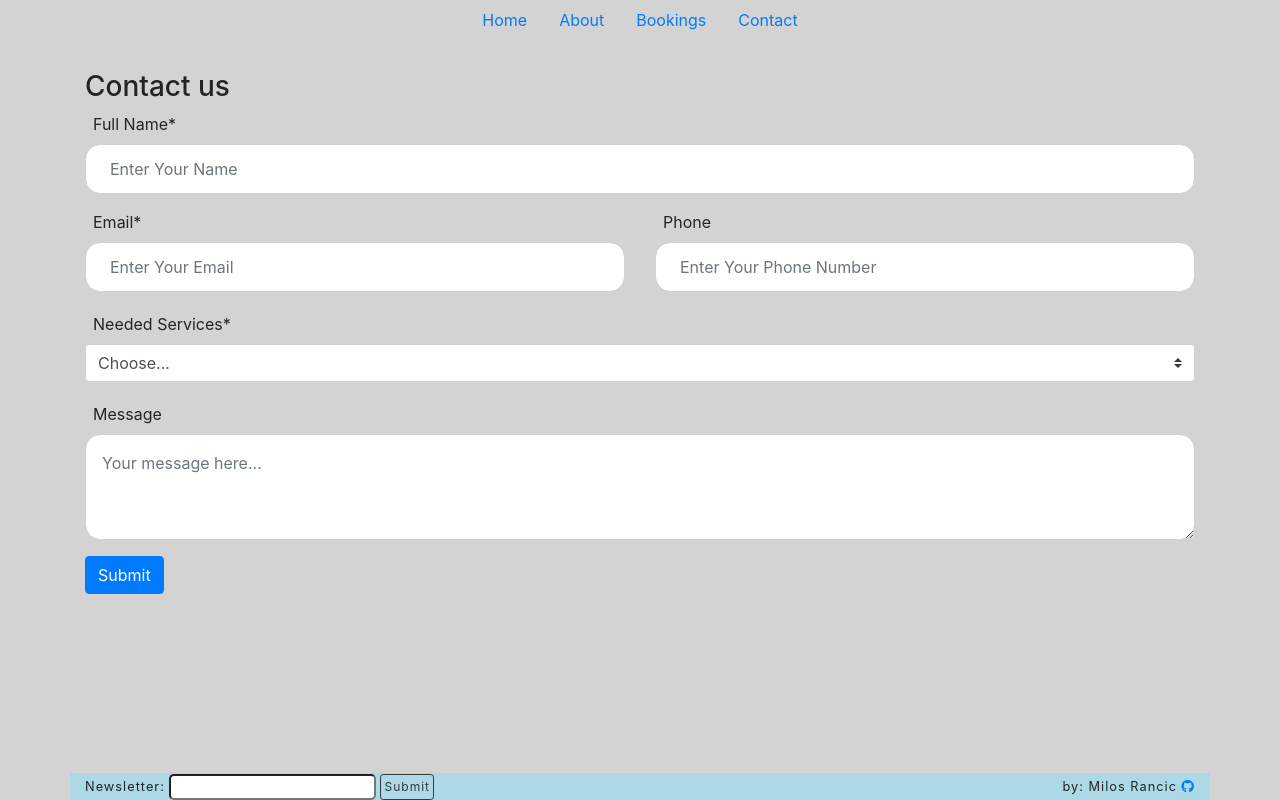
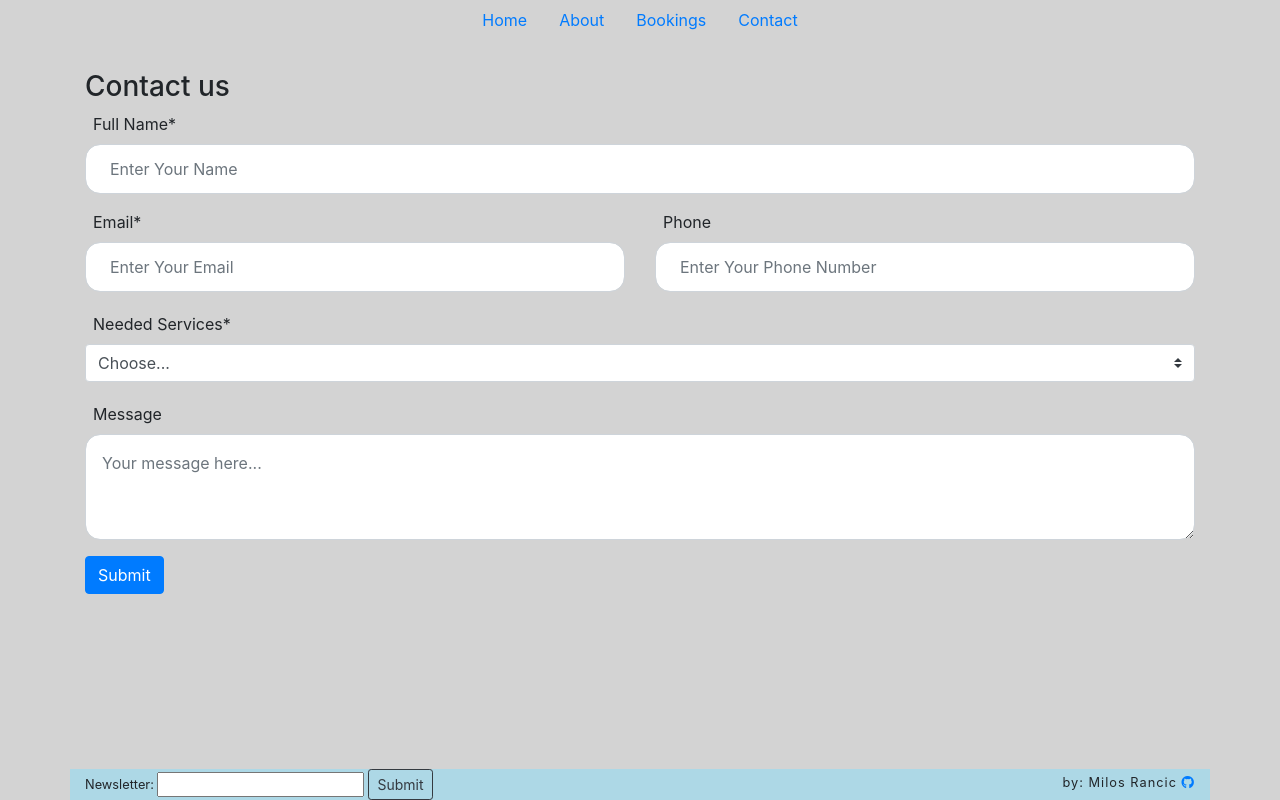
Before and after one commit to milosrancic/reactjs-website, a React (Create React App) app: page /contact in a window 1280 px wide. Built offline with nearby package versions, Linux system fonts and the light colour scheme.

Commit message:
remover styling for newsletter

```diff
--- a/src/components/Home.js
+++ b/src/components/Home.js
@@ -18,6 +18,7 @@ const Home = () => {
         </div>
       </div>
 
+      {/* rows start here */}
       <div className="row">
         <div className="col">
           <div className="card bg-dark text-white">
@@ -40,6 +41,7 @@ const Home = () => {
         </div>
       </div>
 
+      {/* row start here */}
       <div className="row mt-5">
         <div className="col">
           <div className="card bg-dark text-white">
--- a/src/styles/Footer.css
+++ b/src/styles/Footer.css
@@ -1,21 +1,5 @@
 #footer {
   background-color: lightblue;
-}
-
-#footer .btn-sm {
-  padding: 3px;
-  letter-spacing: 1px;
-  /* border: none; */
-  font-size: 12px;
-}
-
-.text-newsletter {
-  letter-spacing: 1px;
-}
-
-.input-newsletter {
-  border-radius: 5px;
-  outline: none;
 }
 
 .author-text {
```
